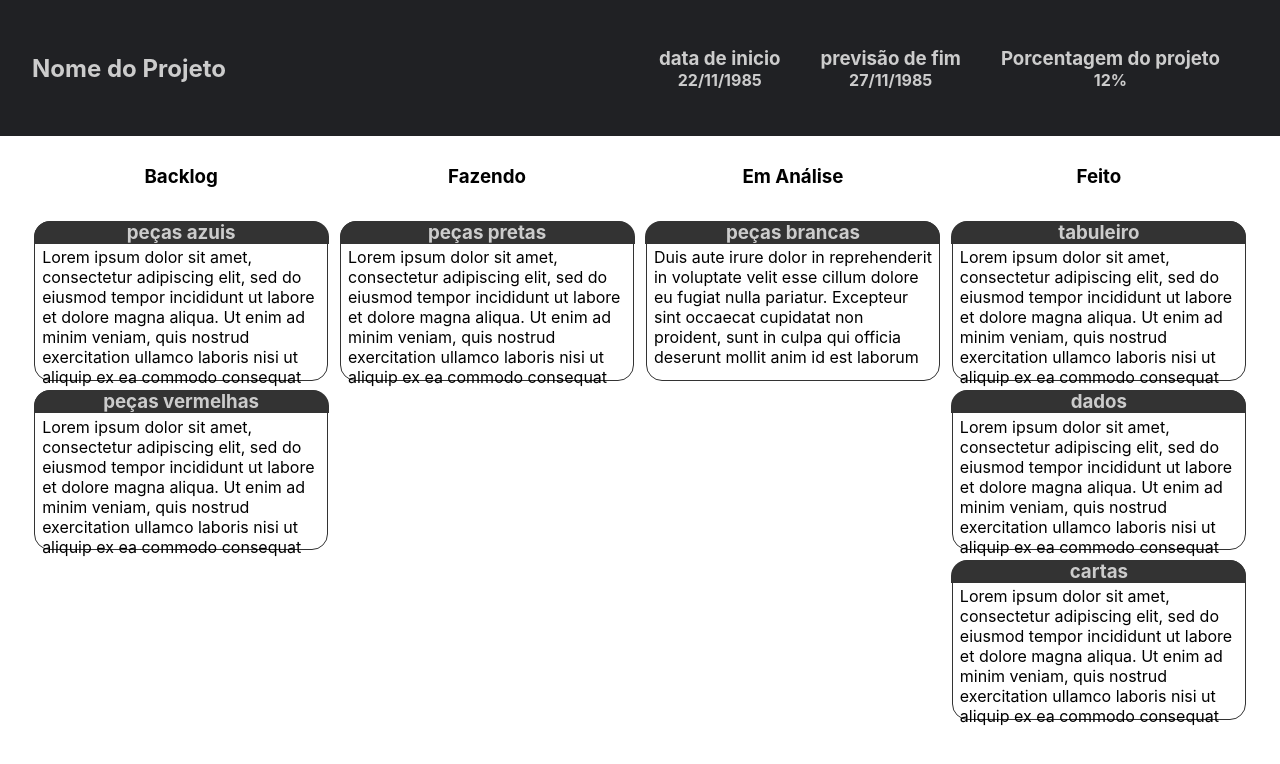
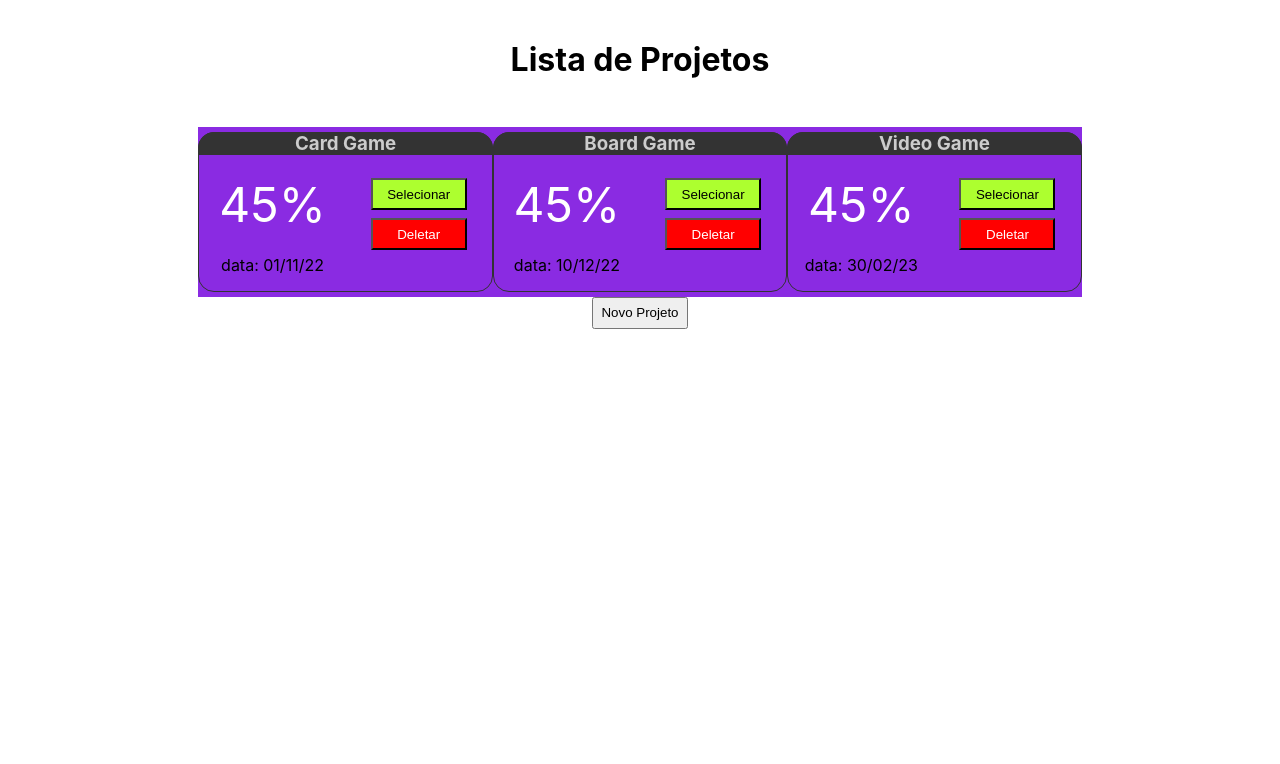
Before and after one commit to OliveiraBRE/sistema-gerenciamento-processos-front-pit2, a React (Create React App) app: page / in a window 1280 px wide. Shown: the top 764 px of the page. Built offline with nearby package versions, Linux system fonts and the light colour scheme.

Commit message:
fix: project list layout

```diff
--- a/src/App.js
+++ b/src/App.js
@@ -11,8 +11,8 @@ const projects = [
 function App() {
   return (
     <div>
-      {/* <ProjectList projects={projects} /> */}
-      <Painel />
+      <ProjectList projects={projects} />
+      {/* <Painel /> */}
     </div>
   );
 }
--- a/src/PAINEL/Painel.js
+++ b/src/PAINEL/Painel.js
@@ -8,40 +8,40 @@ const Painel = (props) => {
   const backlog = [
     {
       title: "peças azuis",
-      description: "Lorem ipsum dolor sit amet, consectetur adipiscing elit, sed do eiusmod tempor incididunt ut labore et dolore magna aliqua. Ut enim ad minim veniam, quis nostrud exercitation ullamco laboris nisi ut aliquip ex ea commodo consequat",
+      description: "Lorem ipsum dolor sit amet, consectetur adipiscing elit, sed do eiusmod tempor incididunt ut labore et dolore magna aliqua. Ut enim ad minim veniam, ",
     },
     {
       title: "peças vermelhas",
-      description: "Lorem ipsum dolor sit amet, consectetur adipiscing elit, sed do eiusmod tempor incididunt ut labore et dolore magna aliqua. Ut enim ad minim veniam, quis nostrud exercitation ullamco laboris nisi ut aliquip ex ea commodo consequat",
+      description: "Lorem ipsum dolor sit amet, consectetur adipiscing elit, sed do eiusmod tempor incididunt ut labore et dolore magna aliqua. ",
     }
   ];
 
   const doing = [
     {
       title: "peças pretas",
-      description: "Lorem ipsum dolor sit amet, consectetur adipiscing elit, sed do eiusmod tempor incididunt ut labore et dolore magna aliqua. Ut enim ad minim veniam, quis nostrud exercitation ullamco laboris nisi ut aliquip ex ea commodo consequat",
+      description: "Lorem ipsum dolor sit amet, Ut enim ad minim veniam, quis nostrud exercitation ullamco laboris nisi ut aliquip ex ea commodo consequat",
     }
   ];
 
   const analize = [
     {
       title: "peças brancas",
-      description: "Duis aute irure dolor in reprehenderit in voluptate velit esse cillum dolore eu fugiat nulla pariatur. Excepteur sint occaecat cupidatat non proident, sunt in culpa qui officia deserunt mollit anim id est laborum",
+      description: "Duis aute irure dolor in reprehenderit sunt in culpa qui officia deserunt mollit anim id est laborum",
     }
   ];
 
   const did = [
     {
       title: "tabuleiro",
-      description: "Lorem ipsum dolor sit amet, consectetur adipiscing elit, sed do eiusmod tempor incididunt ut labore et dolore magna aliqua. Ut enim ad minim veniam, quis nostrud exercitation ullamco laboris nisi ut aliquip ex ea commodo consequat",
+      description: "Lorem ipsum dolor sit amet, quis nostrud exercitation ullamco laboris nisi ut aliquip ex ea commodo consequat",
     },
     {
       title: "dados",
-      description: "Lorem ipsum dolor sit amet, consectetur adipiscing elit, sed do eiusmod tempor incididunt ut labore et dolore magna aliqua. Ut enim ad minim veniam, quis nostrud exercitation ullamco laboris nisi ut aliquip ex ea commodo consequat",
+      description: "Lorem ipsum dolor sit amet, consectetur  labore et dolore magna aliqua. Ut enim ad minim veniam, quis nostrud exercitation ullamco laboris nisi ut aliquip ex ea commodo consequat",
     },
     {
       title: "cartas",
-      description: "Lorem ipsum dolor sit amet, consectetur adipiscing elit, sed do eiusmod tempor incididunt ut labore et dolore magna aliqua. Ut enim ad minim veniam, quis nostrud exercitation ullamco laboris nisi ut aliquip ex ea commodo consequat",
+      description: "Lorem ipsum dolor sit amet, c ullamco laboris nisi ut aliquip ex ea commodo consequat",
     }
   ];
 
--- a/src/PROJECT/Project.css
+++ b/src/PROJECT/Project.css
@@ -1,8 +1,42 @@
-button:first-child{
-  margin-right: 1.5rem;
+button:first-child {
+  margin-bottom: .5rem;
 }
 
-.project-card {
+.project-card,
+.project-buttons,
+.project-card__info {
   display: flex;
+}
+
+.project-card__info {
+  height: 7.6rem;
+  flex: 1;
+  flex-direction: column;
   align-items: flex-end;
 }
+
+.project-card__info-percent {
+  width: 100%;
+  flex: 2;
+  display: flex;
+  justify-content: center;
+  align-items: flex-end;
+  color: white;
+  font-size: 3rem;
+}
+
+.project-card__info-data {
+  width: 100%;
+  flex: 1;
+  display: flex;
+  justify-content: center;
+  align-items: flex-end;
+}
+
+.project-buttons {
+  height: 7.6rem;
+  flex: 1;
+  flex-direction: column;
+  justify-content: center;
+  align-items: center;
+}
--- a/src/PROJECT/Project.js
+++ b/src/PROJECT/Project.js
@@ -10,12 +10,19 @@ const Project = (props) => {
     <li>
       <Card>
         <h3>{name}</h3>
-        <p className="project-card" >data: {date}</p>
+        <div className="project-card">
+          <div className="project-card__info">
+            <div className="project-card__info-percent">
+              <div className="percent">45%</div>
+            </div>
+            <div className="project-card__info-data">data: {date}</div>
+          </div>
+          <div className="project-buttons">
+            <Button className="button-select">Selecionar</Button>
+            <Button className="button-delete">Deletar</Button>
+          </div>
+        </div>
       </Card>
-      <div className="project-buttons">
-        <Button className="button-select">Selecionar</Button>
-        <Button className="button-delete">Deletar</Button>
-      </div>
     </li>
   );
 }
--- a/src/PROJECT/ProjectList.js
+++ b/src/PROJECT/ProjectList.js
@@ -6,8 +6,8 @@ import './ProjectList.css';
 
 const ProjectList = (props) => {
 
-  const newProjectHandler = () => {
-
+  const newProjectHandler = (event) => {
+   console.log(event.target.innerHTML);
   }
 
   return (<div className="project">
--- a/src/UI/Card.css
+++ b/src/UI/Card.css
@@ -17,6 +17,5 @@
 .card p {
   width: 100%;
   height: 78%;
-  margin-top: .3rem;
   padding: 0 .45rem;
 }
```
